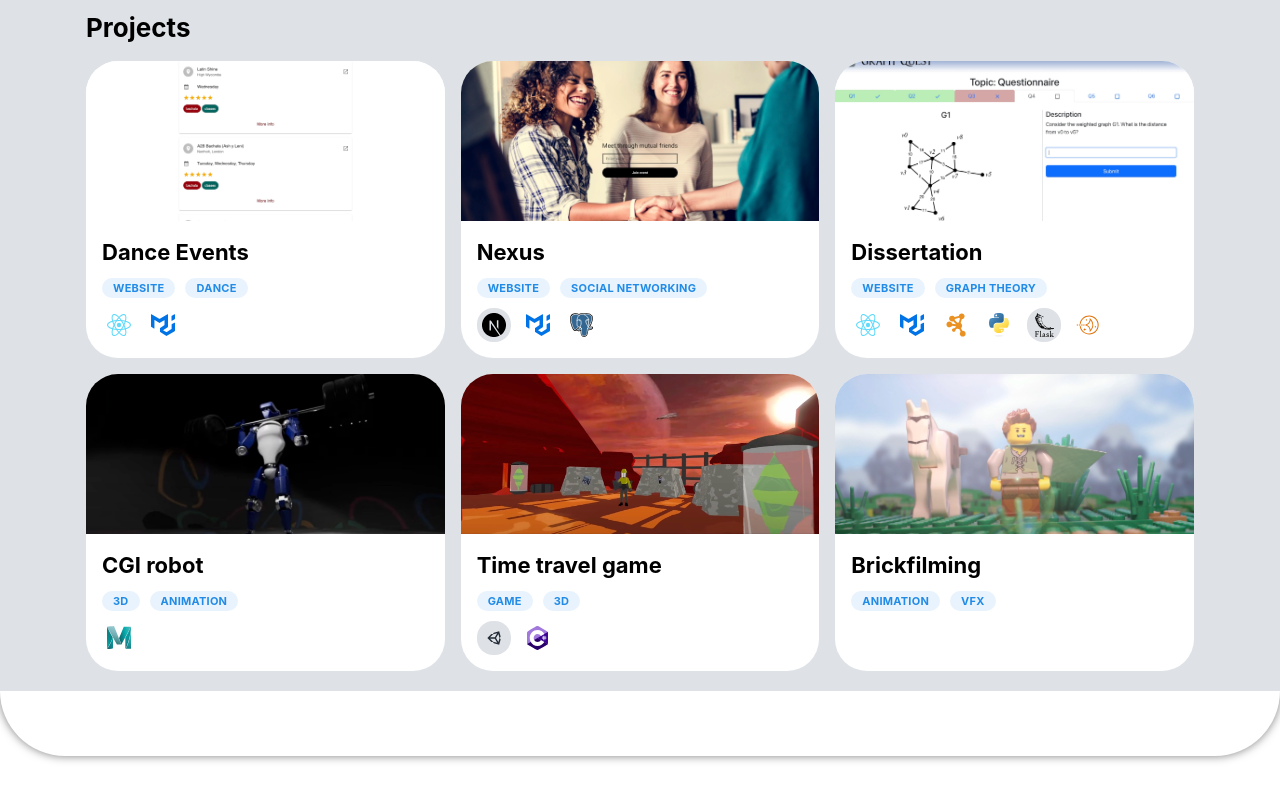
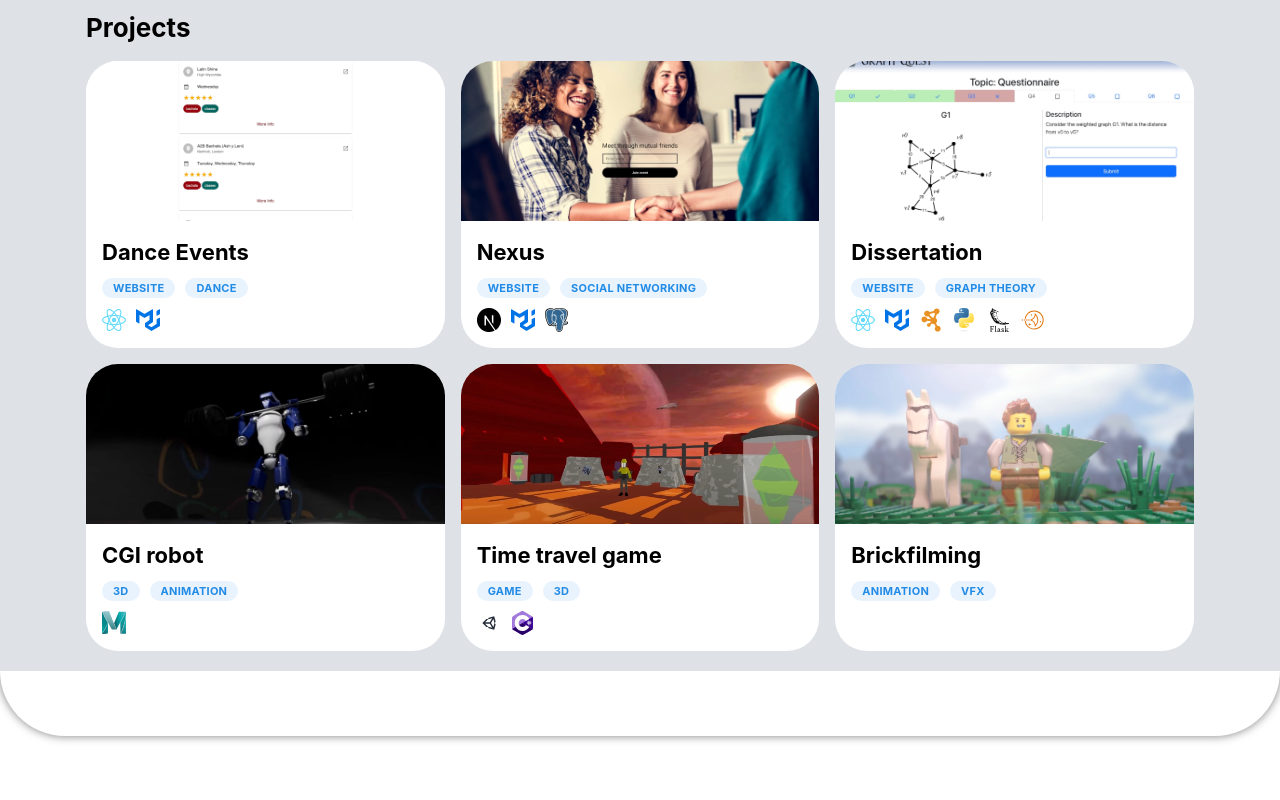
Before and after one commit to PaoloMura/paolomura.github.io, a React (Vite) app: page / in a window 1280 px wide. Shown: the part 810-1610 px from the top of the page. Built offline with nearby package versions, Linux system fonts and the light colour scheme.

Commit message:
fixed dark tech icons visibility

```diff
--- a/src/sections/projects/Projects.module.css
+++ b/src/sections/projects/Projects.module.css
@@ -36,7 +36,9 @@
 }
 
 .logoContainer {
-  background-color: var(--logo-color);
   border-radius: var(--mantine-radius-lg);
-  padding: 5px;
+
+  &[data-variant="dark"] {
+    filter: drop-shadow(0 0 .05rem var(--mantine-color-white));
+  }
 }
--- a/src/sections/projects/Projects.tsx
+++ b/src/sections/projects/Projects.tsx
@@ -53,11 +53,7 @@ export default function Projects() {
                         <Tooltip label={name} key={technology}>
                           <Box
                             className={classes.logoContainer}
-                            __vars={{
-                              "--logo-color": isDarkLogo(technology)
-                                ? "var(--mantine-color-gray-3)"
-                                : "transparent",
-                            }}
+                            variant={isDarkLogo(technology) ? "dark" : "light"}
                           >
                             <Image
                               src={`/icons/${technology}-logo.svg`}
```
